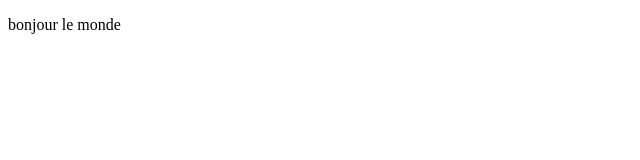
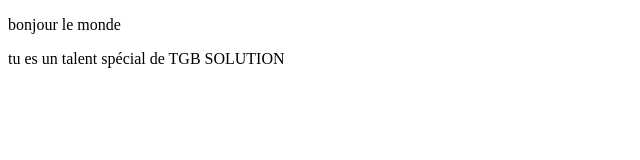
Before and after one commit to celestinnya1-afk/Projet-talent, a plain HTML site: page index.html in a window 1280 px wide. Shown: the whole page, without its empty margins (0-640 px from the left). Drawn offline with Linux system fonts and the light colour scheme.

Commit message:
Ajout d'un nouveau paragraphe

```diff
--- a/index.html
+++ b/index.html
@@ -7,5 +7,6 @@
 </head>
 <body>
     <p> bonjour le monde</p>
+    <p> tu es un talent spécial de TGB SOLUTION</p>
 </body>
 </html>
```
